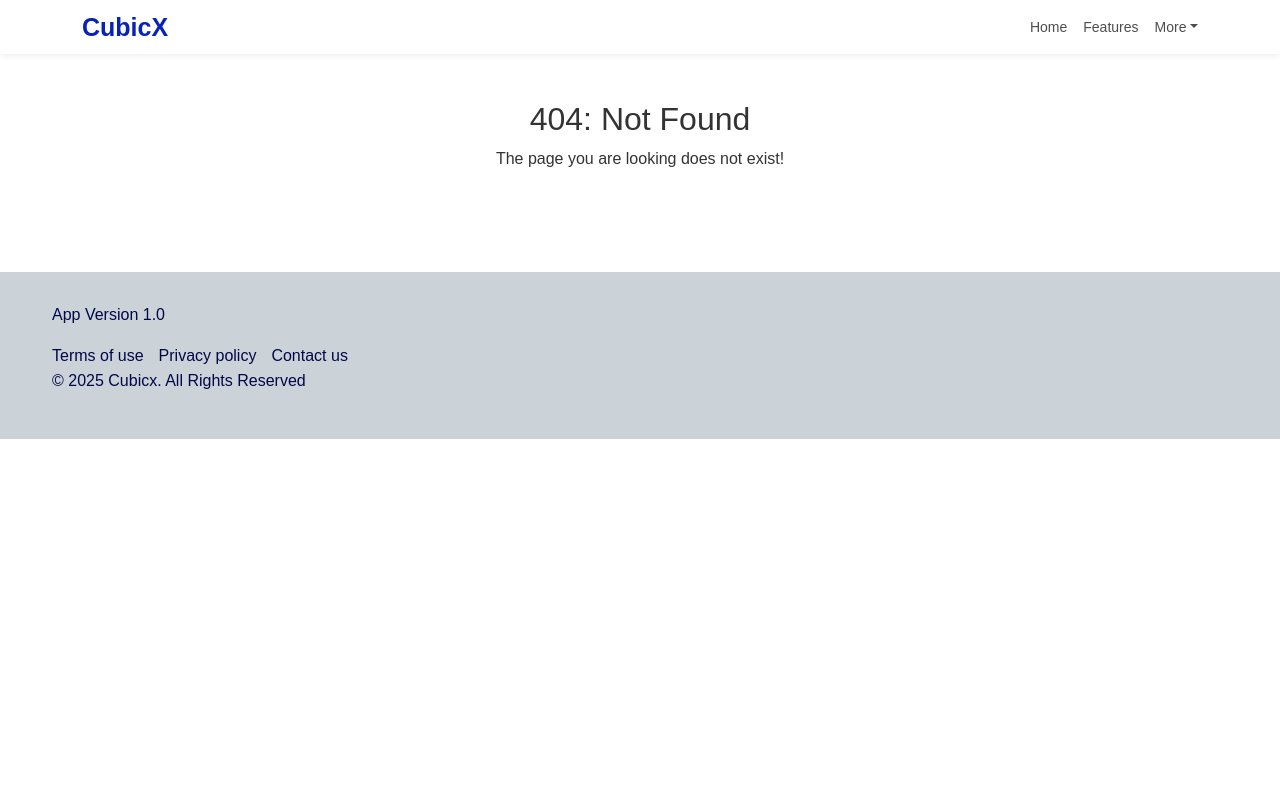
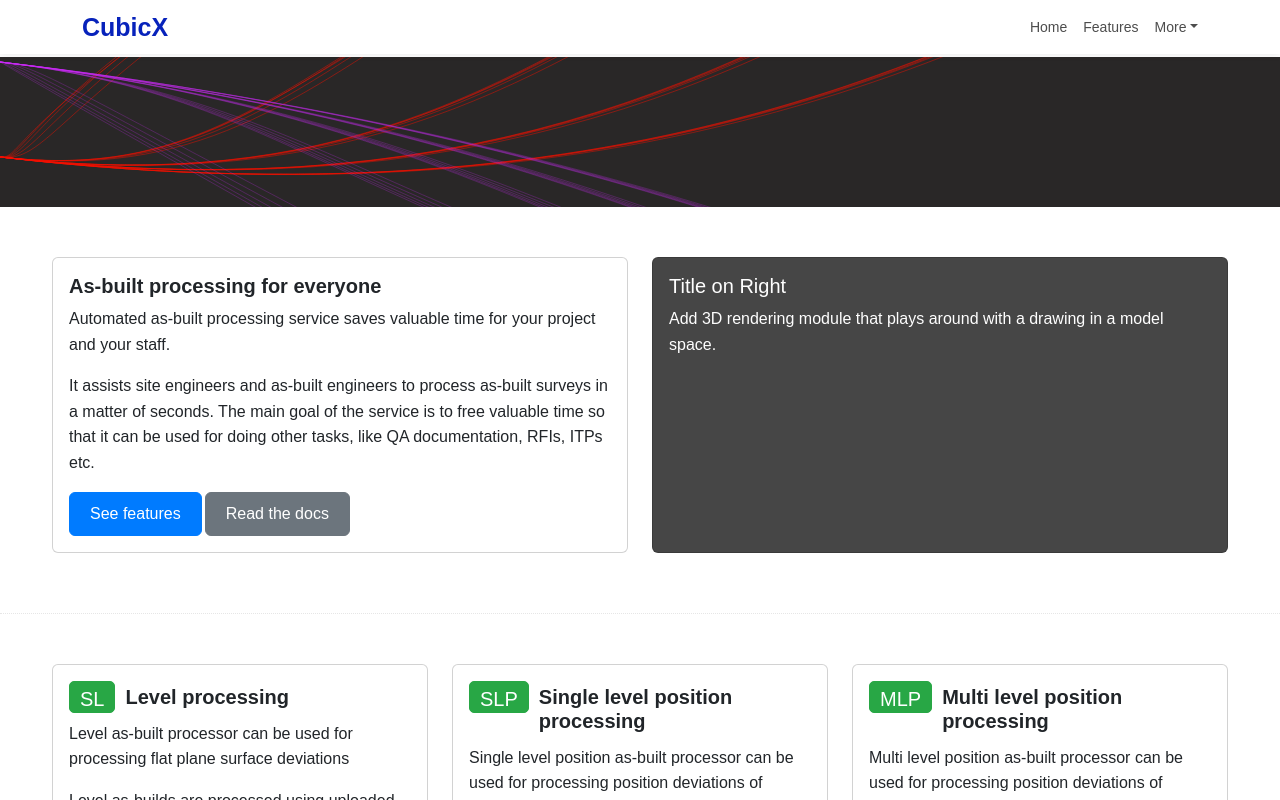
Before and after one commit to Al-Vait1235711/proj001, a React (Vite) app in the folder frontend/: page / in a window 1280 px wide. Before the commit this address had no page. Shown: the top 800 px of the page. Built offline with nearby package versions, Linux system fonts and the light colour scheme.

Commit message:
base dir changed

```diff
--- a/frontend/src/App.jsx
+++ b/frontend/src/App.jsx
@@ -19,7 +19,7 @@ function App() {
       <main>
 <BrowserRouter>
 <Routes>
-  <Route path='/proj001/' element={<AppLanding/>}></Route>
+  <Route path='/' element={<AppLanding/>}></Route>
   <Route path='/features' element={<AppFeatures/>}></Route>
   <Route path='/*' element={<AppNotFound/>}></Route>
 </Routes>
--- a/frontend/src/components/global/header.jsx
+++ b/frontend/src/components/global/header.jsx
@@ -30,8 +30,8 @@ function AppHeader() {
         <Navbar.Toggle aria-controls="basic-navbar-nav" />
         <Navbar.Collapse id="basic-navbar-nav">
           <Nav className="me-auto">
-            <Nav.Link active={hpage} href="/proj001/" >Home</Nav.Link>
-            <Nav.Link active={fpage} href="/proj001/features">Features</Nav.Link>
+            <Nav.Link active={hpage} href="/" >Home</Nav.Link>
+            <Nav.Link active={fpage} href="/features">Features</Nav.Link>
             <NavDropdown title="More" id="basic-nav-dropdown">
               <NavDropdown.Item href="#/docs">Docs</NavDropdown.Item>
               <NavDropdown.Item href="#action/3.2">
```
